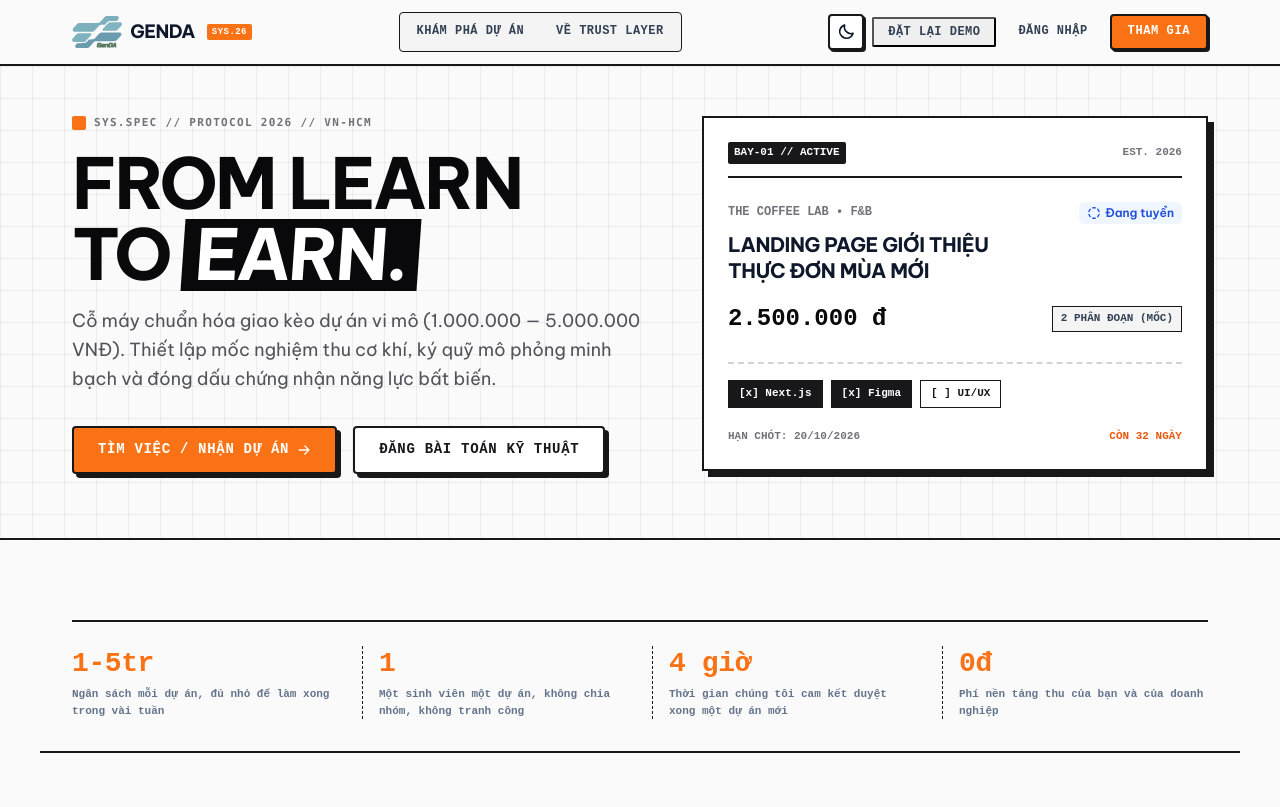
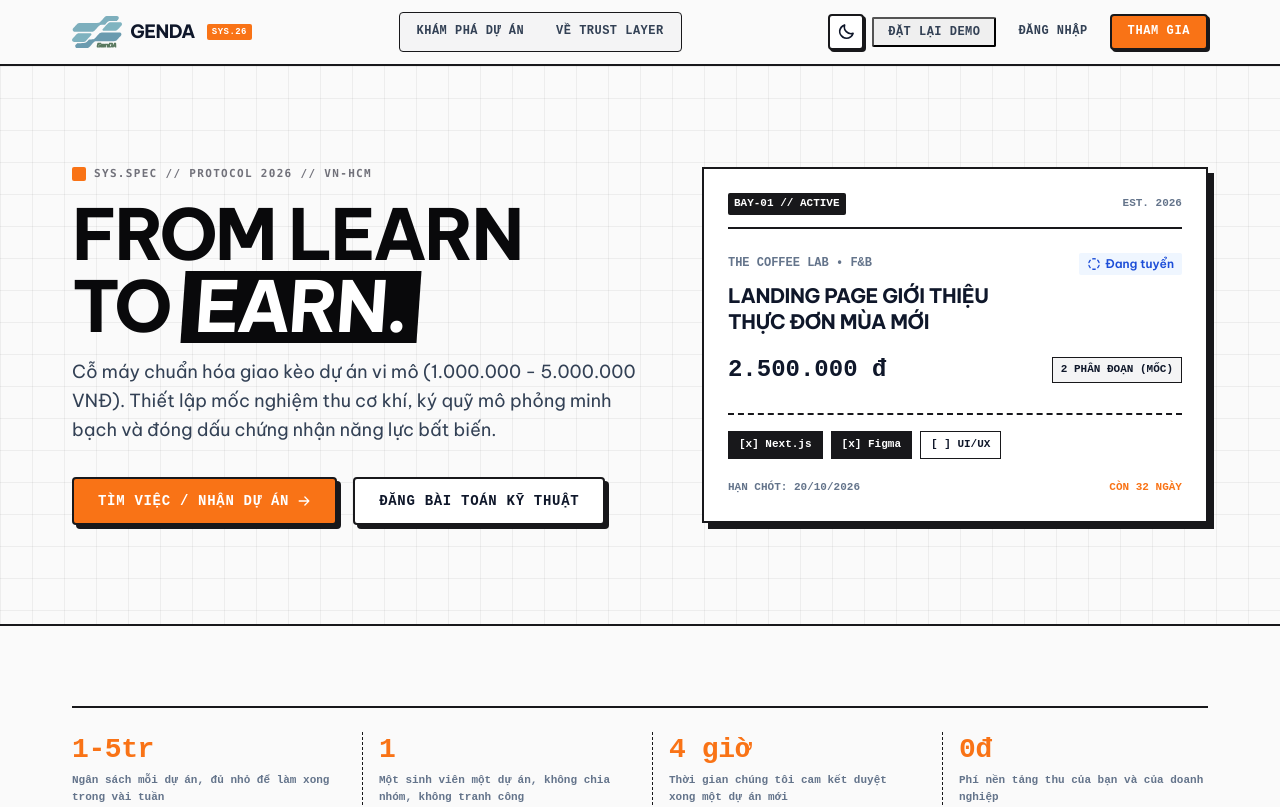
Before and after one commit to KidCute1412/GenDA, a Next.js app in the folder apps/web/: page / in a window 1280 px wide. Shown: the top 807 px of the page. Built offline with nearby package versions, Linux system fonts and the light colour scheme.

Commit message:
style(design-tokens): align DD-10 Neo-Industrial Ledger tokens and fix dark mode contrast

```diff
--- a/apps/web/app/components.css
+++ b/apps/web/app/components.css
@@ -1457,8 +1457,16 @@
 }
 
 .industrial-hero {
+  display: flex;
+  align-items: center;
   border-bottom: 2px solid var(--machinery-border);
-  padding-block: var(--space-12) var(--space-16);
+  padding-block: var(--space-16);
+}
+
+@media (min-width: 768px) {
+  .industrial-hero {
+    min-height: clamp(35rem, 70svh, 42.5rem);
+  }
 }
 
 .dark .industrial-canvas {
@@ -1512,9 +1520,9 @@
 /* Module Bay: Khối cơ khí với đường viền cơ khí, đinh ốc trang trí */
 .module-bay {
   position: relative;
-  background-color: #ffffff;
-  border: 2px solid #18181b;
-  box-shadow: 6px 6px 0px #18181b;
+  background-color: var(--color-surface-card);
+  border: 2px solid var(--machinery-border);
+  box-shadow: 6px 6px 0px var(--machinery-shadow);
   border-radius: 0px; /* Góc sắc cơ khí dứt khoát */
   padding: var(--space-6);
   transition: transform 0.15s ease, box-shadow 0.15s ease;
@@ -1522,7 +1530,7 @@
 
 .module-bay:hover {
   transform: translate(-2px, -2px);
-  box-shadow: 8px 8px 0px #18181b;
+  box-shadow: 8px 8px 0px var(--machinery-shadow);
 }
 
 .module-bay__header {
@@ -1531,18 +1539,56 @@
   align-items: center;
   padding-bottom: var(--space-3);
   margin-bottom: var(--space-4);
-  border-bottom: 2px solid #18181b;
+  border-bottom: 2px solid var(--machinery-border);
   font-family: ui-monospace, monospace;
   font-size: 11px;
   font-weight: 700;
-  color: #71717a;
+  color: var(--color-text-muted);
 }
 
 .module-bay__id {
-  background-color: #18181b;
+  background-color: var(--machinery-border);
   color: #ffffff;
   padding: 2px 6px;
   border-radius: 2px;
+}
+
+/* Thẻ định danh linh kiện cơ khí chuẩn cao cấp (High-Contrast Hardware Tag) */
+.tag-hardware {
+  display: inline-flex;
+  align-items: center;
+  font-family: ui-monospace, SFMono-Regular, Menlo, Monaco, Consolas, monospace;
+  font-size: 11px;
+  font-weight: 800;
+  padding: 1px 6px;
+  border-radius: 2px;
+  background-color: var(--machinery-border);
+  color: #ffffff;
+}
+
+.dark .tag-hardware {
+  background-color: #27272a;
+  color: #f4f4f5;
+  border: 1px solid #3f3f46;
+}
+
+/* Poster đồ họa Terminal xác thực (Auth Enclave Poster) */
+.auth-poster {
+  background-color: #18181b;
+  color: #ffffff;
+  padding: var(--space-6);
+  position: relative;
+  display: flex;
+  flex-direction: column;
+  justify-content: space-between;
+  overflow: hidden;
+  border-right: 2px solid var(--machinery-border);
+}
+
+.dark .auth-poster {
+  background-color: #121215;
+  color: #f4f4f5;
+  border-right-color: #27272a;
 }
 
 /* Nút bấm Tactile Hardware (Kiểu nút bấm cơ khí của Teenage Engineering) */
@@ -1555,8 +1601,8 @@
   padding-inline: var(--space-6);
   background-color: var(--orange-500);
   color: #ffffff;
-  border: 2px solid #18181b;
-  box-shadow: 4px 4px 0px #18181b;
+  border: 2px solid var(--machinery-border);
+  box-shadow: 4px 4px 0px var(--machinery-shadow);
   border-radius: 4px;
   font-family: ui-monospace, monospace;
   font-size: 14px;
@@ -1565,12 +1611,12 @@
   letter-spacing: 0.05em;
   text-decoration: none;
   cursor: pointer;
-  transition: transform 0.1s ease, box-shadow 0.1s ease;
+  transition: transform 0.1s ease, box-shadow 0.1s ease, background-color 0.15s ease;
 }
 
 .btn--tactile-orange:hover {
   transform: translate(2px, 2px);
-  box-shadow: 2px 2px 0px #18181b;
+  box-shadow: 2px 2px 0px var(--machinery-shadow);
   background-color: var(--orange-600);
 }
 
@@ -1581,10 +1627,10 @@
   gap: var(--space-2);
   height: 48px;
   padding-inline: var(--space-6);
-  background-color: #ffffff;
-  color: #18181b;
-  border: 2px solid #18181b;
-  box-shadow: 4px 4px 0px #18181b;
+  background-color: var(--color-surface-card);
+  color: var(--color-text-heading);
+  border: 2px solid var(--machinery-border);
+  box-shadow: 4px 4px 0px var(--machinery-shadow);
   border-radius: 4px;
   font-family: ui-monospace, monospace;
   font-size: 14px;
@@ -1593,13 +1639,13 @@
   letter-spacing: 0.05em;
   text-decoration: none;
   cursor: pointer;
-  transition: transform 0.1s ease, box-shadow 0.1s ease;
+  transition: transform 0.1s ease, box-shadow 0.1s ease, background-color 0.15s ease;
 }
 
 .btn--tactile-zinc:hover {
   transform: translate(2px, 2px);
-  box-shadow: 2px 2px 0px #18181b;
-  background-color: #f4f4f5;
+  box-shadow: 2px 2px 0px var(--machinery-shadow);
+  background-color: var(--color-surface-subtle);
 }
 
 /* Nút bấm chuyển đổi Theme cơ khí */
@@ -1664,6 +1710,8 @@
 
 .dark .module-bay__id {
   background-color: #27272a;
+  color: #f4f4f5;
+  border: 1px solid #3f3f46;
 }
 
 .dark .btn--tactile-zinc {
@@ -1679,7 +1727,7 @@
 }
 
 .dark .btn--tactile-orange {
-  border-color: #000000;
+  border-color: #3f3f46;
   box-shadow: 4px 4px 0px #000000;
 }
 
--- a/apps/web/app/globals.css
+++ b/apps/web/app/globals.css
@@ -1,6 +1,6 @@
 /* ==========================================================================
-   GenDA Design Tokens — BẢN CLEAN MODERN SAAS / TECH (DD-09)
-   Nguồn chân lý: docs/design.md (Mục DD-09) & docs/ui-guidelines.md
+   GenDA Design Tokens — NEO-INDUSTRIAL LEDGER (DD-10)
+   Nguồn chân lý: docs/ui-guidelines.md & docs/design.md (Mục DD-10)
    Đặc tả component:  docs/design-tokens.md
 
    Kiến trúc ba lớp: PRIMITIVE -> SEMANTIC -> COMPONENT
@@ -87,13 +87,13 @@
   --space-20: 5rem; /* 80px */
   --space-24: 6rem; /* 96px */
 
-  /* --- Bo góc Modern SaaS (DD-09: Tinh gọn, sắc nét) --- */
-  --radius-sm: 4px;
-  --radius-md: 6px;  /* Input, Select, Dropdown */
-  --radius-lg: 8px;  /* Button, Card, Badge */
-  --radius-xl: 12px; /* Modal, Panel */
-  --radius-2xl: 16px;/* Container lớn */
-  --radius-full: 9999px; /* Chỉ dùng cho Avatar hoặc Badge Pill nhỏ */
+  /* --- Bo góc Neo-Industrial Ledger (DD-10: Góc dứt khoát cơ khí) --- */
+  --radius-sm: 2px;
+  --radius-md: 4px;  /* Input, Select, Dropdown, Button */
+  --radius-lg: 0px;  /* Thẻ Module Bay hoàn toàn vuông vức 0px */
+  --radius-xl: 4px;  /* Panel cơ khí */
+  --radius-2xl: 4px; /* Container lớn */
+  --radius-full: 9999px; /* Chỉ dùng cho Avatar khi cần thiết */
 
   /* --- Đổ bóng tinh tế (Subtle Shadows) --- */
   --shadow-sm: 0 1px 2px 0 rgb(15 23 42 / 0.05);
@@ -314,37 +314,37 @@
   --input-radius: var(--radius-md); /* 6px */
   --input-padding-x: var(--space-3);
 
-  /* --- Card (DD-09: Bo góc 8px, viền 1px tinh tế) --- */
+  /* --- Card / Module Bay (DD-10: 0px vuông vức cơ khí) --- */
   --card-bg: var(--color-surface-card);
-  --card-border: var(--color-border-subtle);
-  --card-radius: var(--radius-lg); /* 8px */
+  --card-border: var(--machinery-border);
+  --card-radius: var(--radius-lg); /* 0px */
   --card-padding: var(--space-card-padding);
-  --card-shadow: var(--shadow-sm);
-  --card-shadow-hover: var(--shadow-md);
+  --card-shadow: 4px 4px 0px var(--machinery-shadow);
+  --card-shadow-hover: 6px 6px 0px var(--machinery-shadow);
 
-  /* --- Badge --- */
-  --badge-radius: var(--radius-md);
+  /* --- Badge (DD-10: 2px) --- */
+  --badge-radius: var(--radius-sm);
   --badge-padding: 2px 8px;
   --badge-icon-size: 14px;
 
-  /* --- Alert --- */
+  /* --- Alert (DD-10: 2px, viền 2px cơ khí) --- */
   --alert-padding: var(--space-4);
-  --alert-radius: var(--radius-lg);
+  --alert-radius: var(--radius-sm);
   --alert-accent-width: 4px;
 
-  /* --- Dialog --- */
-  --dialog-overlay: rgb(15 23 42 / 0.5);
+  /* --- Dialog (DD-10: 4px cơ khí, viền đen) --- */
+  --dialog-overlay: rgb(0 0 0 / 0.6);
   --dialog-bg: var(--color-surface-card);
-  --dialog-radius: var(--radius-xl);
+  --dialog-radius: var(--radius-md);
   --dialog-padding: var(--space-6);
   --dialog-width-sm: 400px;
   --dialog-width-md: 520px;
   --dialog-width-lg: 640px;
 
-  /* --- Dropzone --- */
-  --dropzone-border: var(--color-border-input);
+  /* --- Dropzone (DD-10: 2px) --- */
+  --dropzone-border: var(--machinery-border);
   --dropzone-bg: var(--color-surface-subtle);
-  --dropzone-radius: var(--radius-lg);
+  --dropzone-radius: var(--radius-sm);
   --dropzone-min-height: 160px;
 
   /* --- Vòng focus --- */
--- a/apps/web/app/page.tsx
+++ b/apps/web/app/page.tsx
@@ -84,8 +84,8 @@ export default function HomePage() {
               to <span className="industrial-highlight">Earn.</span>
             </h1>
 
-            <p className="lede" style={{ color: "#52525b", maxWidth: "48ch", fontSize: "1.125rem", lineHeight: 1.6 }}>
-              Cỗ máy chuẩn hóa giao kèo dự án vi mô (1.000.000 — 5.000.000 VNĐ).
+            <p className="lede" style={{ color: "var(--color-text-body)", maxWidth: "48ch", fontSize: "1.125rem", lineHeight: 1.6 }}>
+              Cỗ máy chuẩn hóa giao kèo dự án vi mô (1.000.000 - 5.000.000 VNĐ).
               Thiết lập mốc nghiệm thu cơ khí, ký quỹ mô phỏng minh bạch và đóng dấu chứng nhận năng lực bất biến.
             </p>
 
@@ -108,7 +108,7 @@ export default function HomePage() {
             </div>
 
             <div className="cluster cluster--between" style={{ margin: 0 }}>
-              <span style={{ fontFamily: "ui-monospace, monospace", fontSize: "12px", fontWeight: 700, color: "#71717a", textTransform: "uppercase" }}>
+              <span style={{ fontFamily: "ui-monospace, monospace", fontSize: "12px", fontWeight: 700, color: "var(--color-text-muted)", textTransform: "uppercase" }}>
                 {preview.smeName} &bull; {preview.smeIndustry}
               </span>
               <StatusBadge status="PUBLISHED" />
@@ -121,15 +121,15 @@ export default function HomePage() {
             </h2>
 
             <div className="cluster cluster--between" style={{ margin: "var(--space-2) 0" }}>
-              <span style={{ fontFamily: "ui-monospace, monospace", fontSize: "1.5rem", fontWeight: 800, color: "#09090b" }}>
+              <span style={{ fontFamily: "ui-monospace, monospace", fontSize: "1.5rem", fontWeight: 800, color: "var(--color-text-heading)" }}>
                 {formatVnd(preview.budget)}
               </span>
-              <span style={{ fontFamily: "ui-monospace, monospace", fontSize: "11px", fontWeight: 700, background: "#f4f4f5", border: "1px solid #18181b", padding: "3px 8px" }}>
+              <span style={{ fontFamily: "ui-monospace, monospace", fontSize: "11px", fontWeight: 700, background: "var(--color-surface-subtle)", border: "1px solid var(--machinery-border)", color: "var(--color-text-heading)", padding: "3px 8px" }}>
                 {preview.milestones.length} PHÂN ĐOẠN (MỐC)
               </span>
             </div>
 
-            <hr style={{ border: 0, borderTop: "2px dashed #d4d4d8", margin: "var(--space-2) 0" }} />
+            <hr style={{ border: 0, borderTop: "2px dashed var(--machinery-border)", margin: "var(--space-2) 0" }} />
 
             <ul className="pill-list">
               {preview.skills.map((skill) => {
@@ -142,9 +142,9 @@ export default function HomePage() {
                       fontSize: "11px",
                       fontWeight: 700,
                       padding: "4px 10px",
-                      border: "1px solid #18181b",
-                      background: owned ? "#18181b" : "#ffffff",
-                      color: owned ? "#ffffff" : "#18181b"
+                      border: "1px solid var(--machinery-border)",
+                      background: owned ? "var(--machinery-border)" : "var(--color-surface-card)",
+                      color: owned ? "#ffffff" : "var(--color-text-heading)"
                     }}
                   >
                     {owned ? "[x] " : "[ ] "}{skill}
@@ -153,9 +153,9 @@ export default function HomePage() {
               })}
             </ul>
 
-            <div className="cluster cluster--between" style={{ fontFamily: "ui-monospace, monospace", fontSize: "11px", fontWeight: 700, color: "#71717a", paddingTop: "var(--space-3)" }}>
+            <div className="cluster cluster--between" style={{ fontFamily: "ui-monospace, monospace", fontSize: "11px", fontWeight: 700, color: "var(--color-text-muted)", paddingTop: "var(--space-3)" }}>
               <span>HẠN CHÓT: {formatDate(preview.deadline)}</span>
-              <span style={{ color: "var(--orange-600)" }}>CÒN {daysUntil(preview.deadline, TODAY)} NGÀY</span>
+              <span style={{ color: "var(--color-action-primary)" }}>CÒN {daysUntil(preview.deadline, TODAY)} NGÀY</span>
             </div>
           </article>
           </div>
```
Also changed, not shown: apps/web/app/(public)/login/page.tsx (+1 -11 lines).
